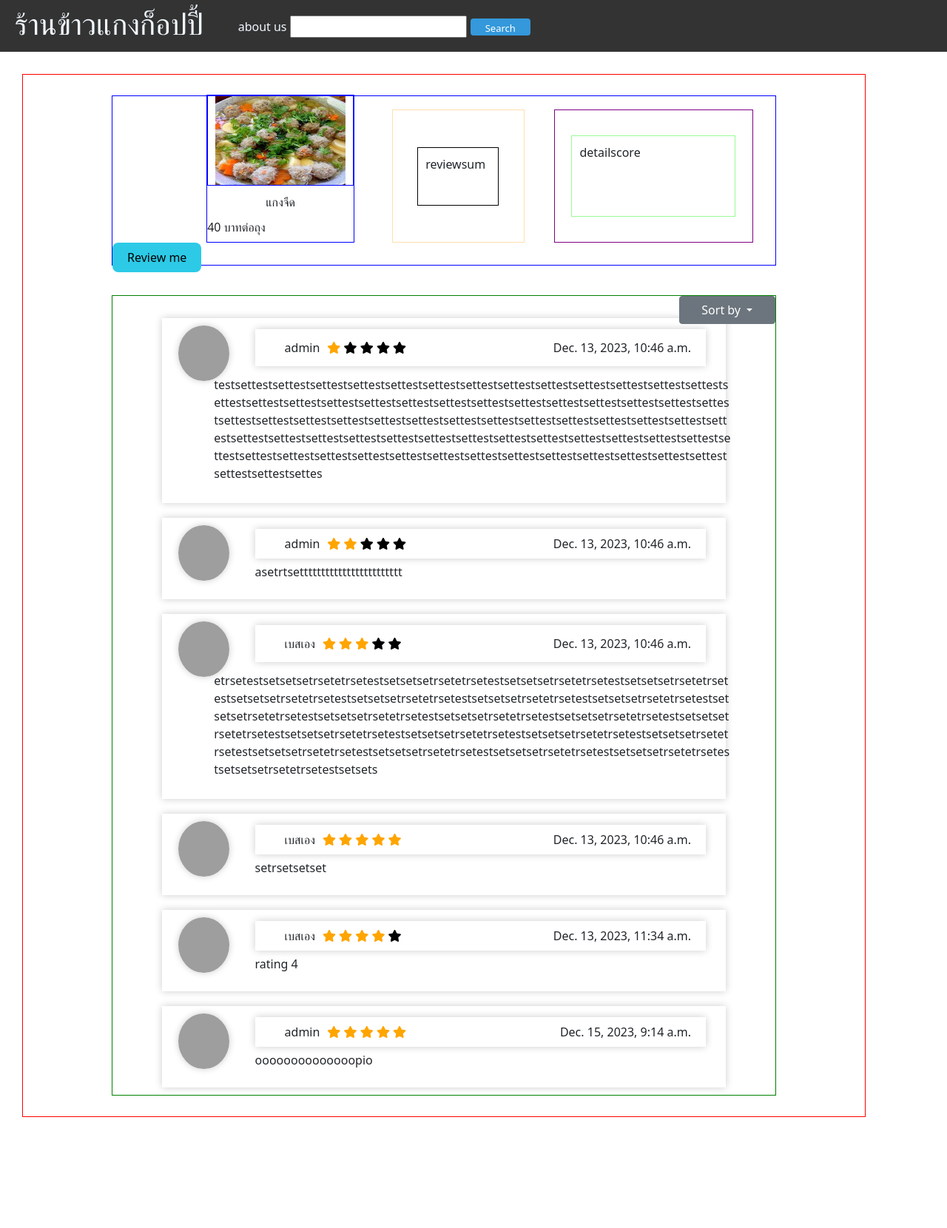
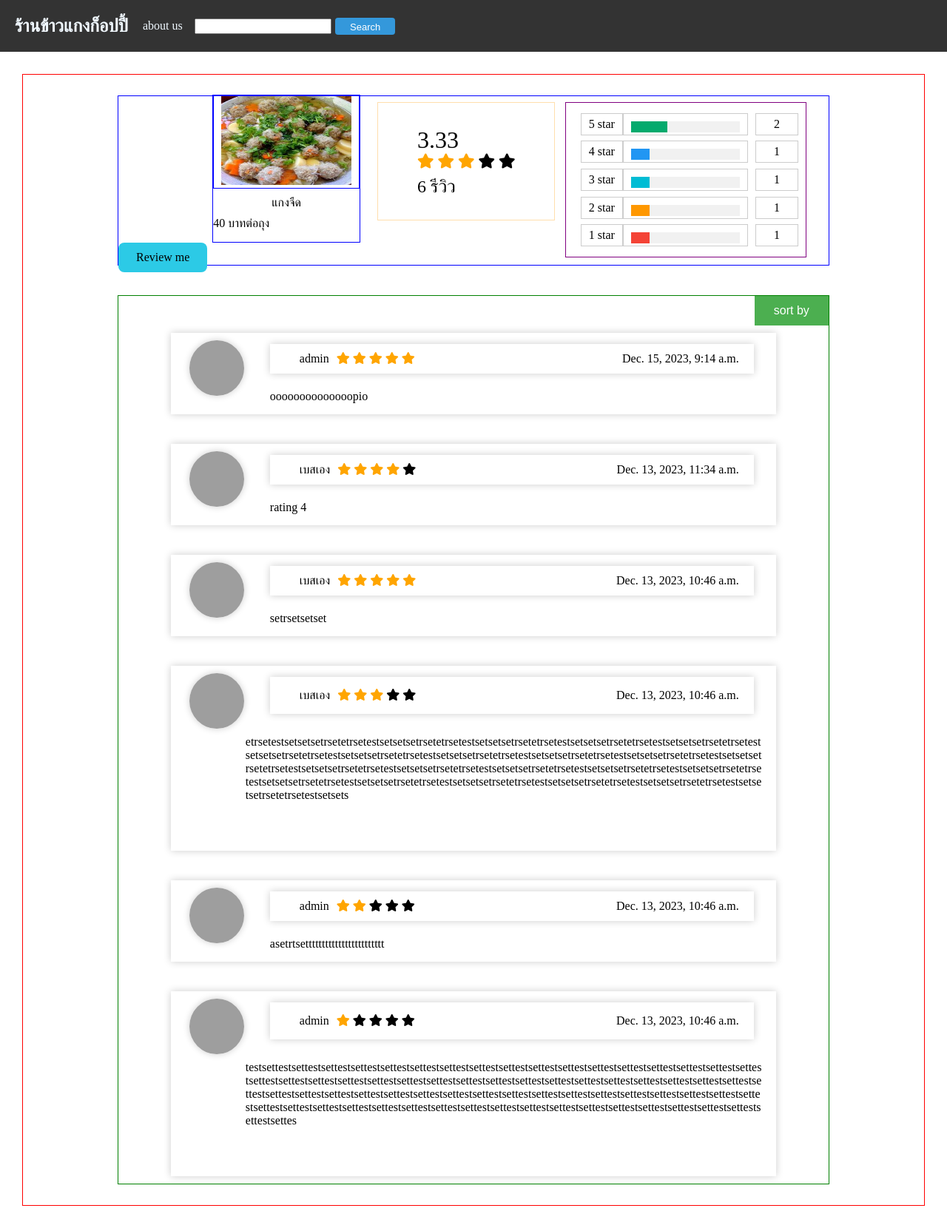
Before and after one commit to thitipany4/Khao-Kang-Copy-food-store-management-system, a Django app: page /foodview/16/ in a window 1280 px wide. Shown: the whole page at 74% size. Before the commit the page ends 1510 px from the top, so only its background shows below. Run offline with Django 4.2, Linux system fonts and the light colour scheme; data comes from the database, SQL or seed files in the repository; both versions use the stored data as it was after the commit; grey boxes are pictures that could not be loaded.

Commit message:
'เพิ่มคะแนนรัวิวในfoodview'

```diff
--- a/project_final/app/templates/app/foodview.html
+++ b/project_final/app/templates/app/foodview.html
@@ -4,12 +4,8 @@
     <meta charset="UTF-8">
     <meta name="viewport" content="width=device-width, initial-scale=1.0">
     <title>Foodview</title>
-    <link href="https://cdn.jsdelivr.net/npm/bootstrap@5.0.0/dist/css/bootstrap.min.css" rel="stylesheet" >
+    <!-- ไว้แสดงผลดาว -->
     <link rel="stylesheet" href="https://cdnjs.cloudflare.com/ajax/libs/font-awesome/5.15.4/css/all.min.css">
-    <script src="https://cdn.jsdelivr.net/npm/@popperjs/core@2.9.2/dist/umd/popper.min.js" ></script>
-    <script src="https://cdn.jsdelivr.net/npm/bootstrap@5.0.1/dist/js/bootstrap.min.js" integrity="sha384-Atwg2Pkwv9vp0ygtn1JAojH0nYbwNJLPhwyoVbhoPwBhjQPR5VtM2+xf0Uwh9KtT" crossorigin="anonymous"></script>
-
-</head>
 <style>
     .container {
         display: grid;
@@ -33,6 +29,120 @@
         margin-bottom: 0;
 
     }
+    .score_food {
+        display: flex;
+        flex-direction: column;
+        justify-content: center;
+        align-items: start;
+        padding: 10px;
+        width: 70%;
+        height: 50%;
+        /* border: 1px solid black; */
+
+    }
+    .box_score_food {
+        display: flex;
+        flex-direction: column;
+        align-items: center;
+        justify-content: center;
+        width: 25%;
+        height: 160px;
+        border: 1px solid navajowhite;
+        margin-bottom: 60px;
+        padding: 10px;
+}
+
+    .score_food {
+        text-align: center;
+    }
+
+    .score-average {
+        position: relative;
+        font-size: 32px;
+        margin-bottom: 3px;
+    }
+    .score-star-average {
+       position: absolute;
+       font-size: 20px;
+    }
+    .count-score-average {
+        font-size: 24px;
+        margin-top: 10px;
+    }
+    .box_detail_score {
+        display: flex;
+        flex-direction: column-reverse;
+        padding: 10px;
+        margin-bottom: 10px;
+        margin-right: 30px;
+        width: 34%;
+        height: 210px;
+        border: 1px solid purple;
+        justify-content: start;
+        align-items: start;
+    }
+    .score-5 {
+        /* border: 1px solid red;  */
+        width: 100%;
+        height: 20%;
+        display: flex;
+        flex-direction: row;
+        justify-content: start;
+        align-items: center;
+
+    }
+    .side,.middle,.side-right {
+            border: 1px solid #ccc;
+            padding: 10px;
+            text-align: center;
+            height: 30px;
+
+        }
+        .side,.side-right {
+            display: flex;
+            justify-content: center;
+            align-items: center;
+            width: 20%;
+
+
+        }
+        .side {
+            margin-left: 10px;
+        }
+        .middle {
+            width: 60%;
+        }
+        .side-right {
+            margin-left: 10px;
+        }
+    * {
+  box-sizing: border-box;
+}
+
+    .bar-container {
+        width: 100%;
+        margin-right: 10px;
+        background-color: #f1f1f1;
+        text-align: center;
+        color: white;
+        margin-bottom: 10px;
+    }
+
+
+    .bar-5 { height: 15px; background-color: #04AA6D;}
+    .bar-4 { height: 15px; background-color: #2196F3;}
+    .bar-3 { height: 15px; background-color: #00bcd4;}
+    .bar-2 { height: 15px; background-color: #ff9800;}
+    .bar-1 { height: 15px; background-color: #f44336;}
+
+    .detail_score {
+        display: flex;
+        padding: 10px;
+        width: 90%;
+        height: 70%;
+        border: 1px solid palegreen;
+    }
+
     .review-button {
         display: flex;
         position: absolute;
@@ -101,43 +211,6 @@
         color: black;
     }
 
-    .box_score_food {
-        display: flex;
-        padding: 10px;
-        width: 20%;
-        height: 180px;
-        border: 1px solid navajowhite;
-        justify-content: center;
-        align-items: center;
-        margin-bottom: 30px;
-
-    }
-    .score_food {
-        display: flex;
-        padding: 10px;
-        width: 70%;
-        height: 50%;
-        border: 1px solid black;
-
-    }
-    .box_detail_score {
-        display: flex;
-        padding: 10px;
-        margin-bottom: 30px;
-        margin-right: 30px;
-        width: 30%;
-        height: 180px;
-        border: 1px solid purple;
-        justify-content: center;
-        align-items: center;
-    }
-    .detail_score {
-        display: flex;
-        padding: 10px;
-        width: 90%;
-        height: 70%;
-        border: 1px solid palegreen;
-    }
     .content-down {
         display: flex;
         position: relative;
@@ -156,20 +229,58 @@
         top: 0%;
         right: 0%;
     }
-    .dropdown-toggle {
-        width: 130px;
+    .dropdown {
+        position: relative;
+        display: inline-block;
+        }
+    .dropdown-btn {
+        display: flex;
+        background-color: #4CAF50;
+        width: 100px;
+        height: 40px;
+        justify-content: center;
+        align-items: center;
+        color: white;
+        padding: 16px;
+        font-size: 16px;
+        border: none;
+        cursor: pointer;
+    }
+    .dropdown-content {
+        display: none;
+        position: absolute;
+        right: 0;
+        background-color: #f9f9f9;
+        min-width: 160px;
+        box-shadow: 0px 8px 16px 0px rgba(0,0,0,0.2);
+        z-index: 1;
+        }
+    .dropdown-content a {
+        color: black;
+        padding: 12px 16px;
+        text-decoration: none;
+        display: block;
+        }
+    .dropdown-content a:hover {background-color: #f1f1f1;}
+
+    .dropdown:hover .dropdown-content {
+    display: block;
     }
 
+    .dropdown:hover .dropbtn {
+    background-color: #3e8e41;
+    }
     .review-detail {
         display: flex;
         flex-direction: row;
         justify-content: center;
         align-items: start;
-        margin-top: 20px;
+        margin-top: 40px;
         box-shadow: 0 0 10px rgba(0, 0, 0, 0.2);
         width: 87%;
 
     }
+
 
     .box-review1 {
         display: flex;
@@ -266,6 +377,7 @@
 
     }
 </style>
+</head>
 <body>
     {% include 'app/navbar.html' %}
     <div class="container">
@@ -295,23 +407,51 @@
                     </div>
             </div>
             <div class="box_score_food">
-                <div class="score_food">reviewsum</div>
+                <div class="score_food">
+                    <div class='score-average'>{{average_score}}</div><br>
+                    <div class="score-star-average">
+                        {%for i in star_range %}
+                            {%if i <= average_score  %}
+                                <span class="fa fa-star checked "></span>
+                            {%else%}
+                                <span class="fa fa-star"></span>
+                            {%endif%}
+                        {%endfor%}
+                    </div>
+                    <div class="count-score-average">{{count_score}} รีวิว</div>
+                </div>
             </div>
             <div class="box_detail_score">
-                <div class="detail_score">detailscore</div>
+                {% for rating in ratings %}
+                <div class="score-5">
+
+                      <div class="side">
+                        <div>{{ rating.rating }} star</div>
+                      </div>
+                      <div class="middle">
+                        <div class="bar-container">
+                          <div class="bar-{{ rating.rating }}" style="width: {{ rating.width }}%;"></div>
+                        </div>
+                      </div>
+                      <div class="side-right">
+                        <div>{{ rating.count }}</div>
+                      </div>
+
+                </div>
+                {% endfor %}
             </div>
         </div>
 
         <div class="content-down">
             <div class="filter-review">
-                <button class="btn btn-secondary dropdown-toggle" type="button" id="dropdownMenuButton1" data-bs-toggle="dropdown" aria-expanded="false">
-                  Sort by
-                </button>
-                <ul class="dropdown-menu" aria-labelledby="dropdownMenuButton1">
-                  <li><a class="dropdown-item" href="/foodview/{{food.id}}/lastest/" >ล่าสุด</a></li>
-                  <li><a class="dropdown-item" href="/foodview/{{food.id}}/best/" >ดีที่สุด</a></li>
-                </ul>
-              </div>
+                <div class="dropdown">
+                    <button class="dropdown-btn">sort by</button>
+                    <div class="dropdown-content">
+                        <a class="dropdown-item" href="/foodview/{{food.id}}/lastest/" >ล่าสุด</a>
+                        <a class="dropdown-item" href="/foodview/{{food.id}}/best/" >ดีที่สุด</a>
+                    </div>
+                </div>
+            </div>
 
           {%for review in review%}
             <div class="review-detail">
--- a/project_final/app/templates/app/search.html
+++ b/project_final/app/templates/app/search.html
@@ -97,5 +97,6 @@
                 </div>
         </div>
     </div>
+
 </body>
 </html>
--- a/project_final/app/views.py
+++ b/project_final/app/views.py
@@ -1,3 +1,4 @@
+from collections import defaultdict
 from datetime import datetime,timedelta
 from django.db.models import Case, IntegerField, Value, When
 import requests
@@ -191,9 +192,29 @@ def foodview(req, id=None, target=None):
         orderby = 'not order'
         food = Food.objects.get(pk=id)
         review = Reviewfood.objects.filter(food=food)
+        orderby =review.order_by('-created')
         star_range = [1,2,3,4,5]
         # print(review)
         print('...........................................................................................')
+        star_count = defaultdict(int)
+
+        for rating in review:
+            star_count[rating.rating] += 1
+
+        count_score = len(review)
+        average_score = sum(rating.rating for rating in review) / count_score
+        average_score = round(average_score,2)
+
+
+        # Now, organize the data for stars and their counts
+        ratings = []
+        for i in range(1, 6):
+            rating_count = star_count[i]
+            width = (rating_count / count_score) * 100 if count_score > 0 else 0
+            ratings.append({'rating': i, 'count': rating_count, 'width': width})
+
+        for i in ratings:
+            print('rating :',i)
 
         if req.method == "GET" and target:
             if target == 'lastest':
@@ -205,21 +226,13 @@ def foodview(req, id=None, target=None):
                 orderby = review.order_by('-rating')
                 print('best')
 
-
-
-            context = {
-                'food': food,
-                'review': orderby,
-                'star_range': star_range,
-            }
-
-            return render(req, 'app/foodview.html', context)
-
         context = {
             'food': food,
-            'review': review,
-            'orderby': orderby,
+            'review': orderby,
             'star_range': star_range,
+            'count_score':count_score,
+            'ratings':ratings,
+            'average_score':average_score,
         }
 
         return render(req, 'app/foodview.html', context)
```
Also changed, not shown: project_final/app/templates/app/base.html (added, +15 -0 lines), project_final/db.sqlite3.
